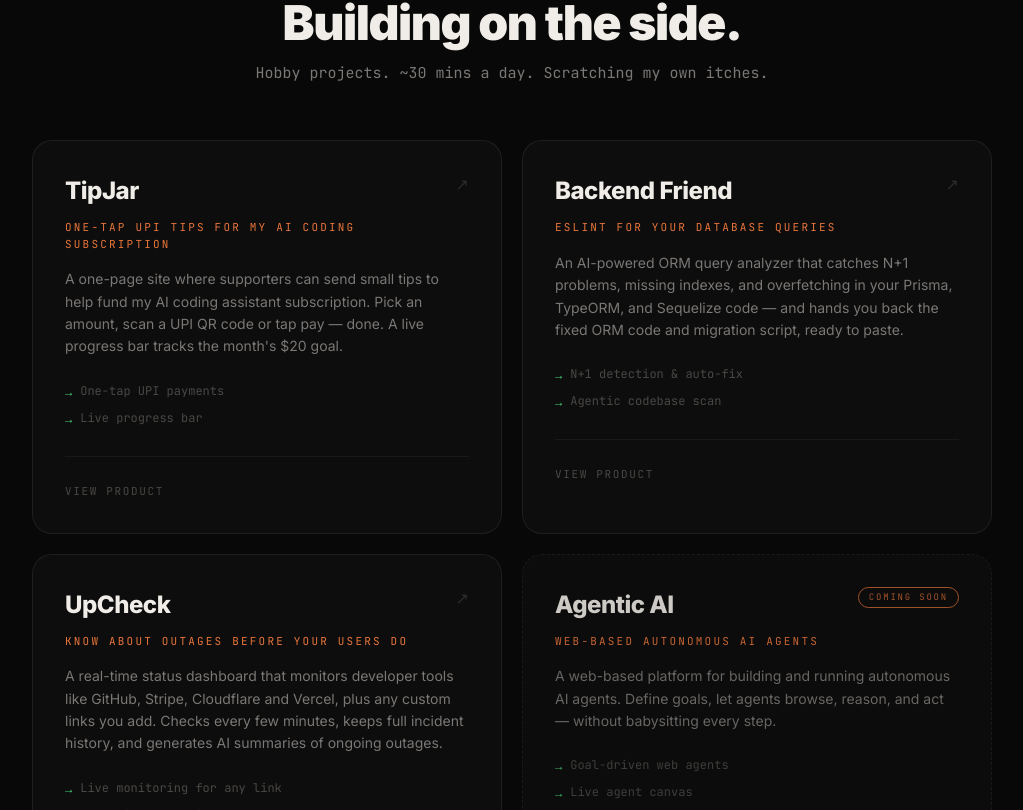
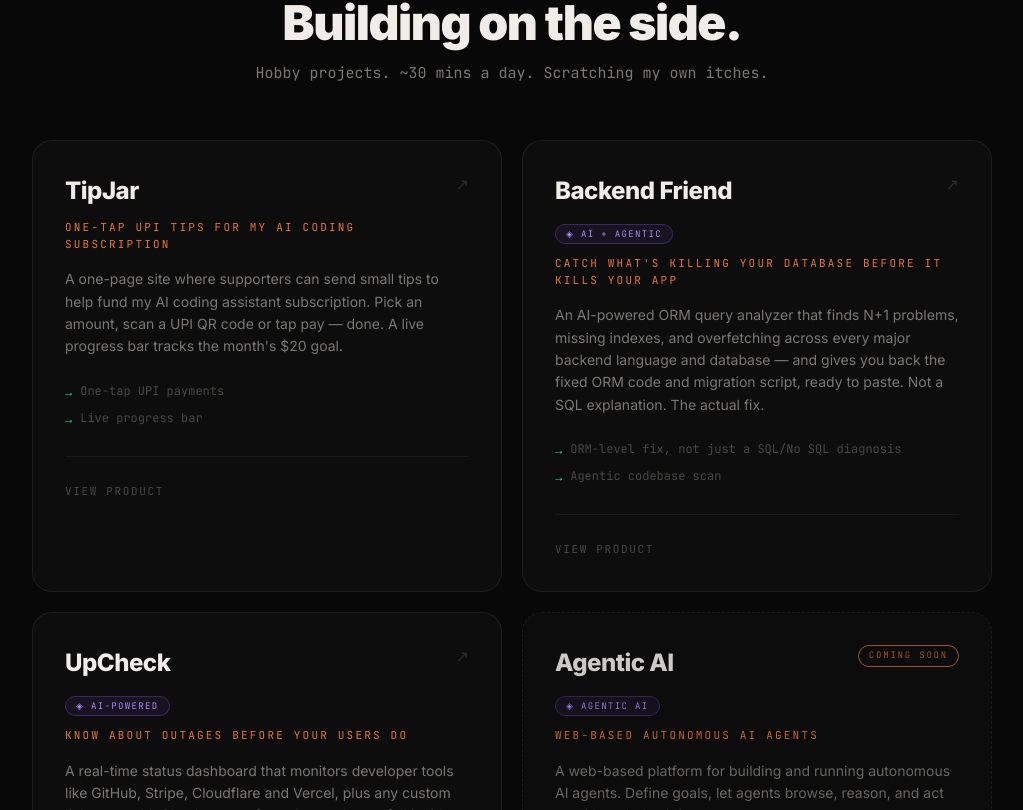
Before and after one commit to rockeykotwal/rockeykotwal-web, a React (Vite) app: page / in a window 1280 px wide. Shown: the part 2370-3180 px from the top of the page, without its empty margins (128-1151 px from the left). Built offline with nearby package versions, Linux system fonts and the light colour scheme; no server answers.

Commit message:
Update Backend Friend copy from README and add AI/Agentic badges to product cards

```diff
--- a/src/data/products.js
+++ b/src/data/products.js
@@ -28,26 +28,27 @@ export const products = [
   {
     slug: 'backend-friend',
     name: 'Backend Friend',
-    tagline: 'ESLint for your database queries',
+    tagline: 'Catch what\'s killing your database before it kills your app',
     description:
-      'An AI-powered ORM query analyzer that catches N+1 problems, missing indexes, and overfetching in your Prisma, TypeORM, and Sequelize code — and hands you back the fixed ORM code and migration script, ready to paste.',
+      'An AI-powered ORM query analyzer that finds N+1 problems, missing indexes, and overfetching across every major backend language and database — and gives you back the fixed ORM code and migration script, ready to paste. Not a SQL explanation. The actual fix.',
     url: 'https://backend-friend.rockeykotwal.in',
     github: 'https://github.com/rockeykotwal/backend-friend',
+    aiTag: 'AI + Agentic',
     features: [
       {
-        title: 'N+1 detection & auto-fix',
+        title: 'ORM-level fix, not just a SQL/No SQL diagnosis',
         description:
-          'Paste your ORM query and schema — get a severity badge, the exact SQL being generated, and a corrected ORM query with a migration script. No translation step.',
+          'Paste your ORM query and schema — get a severity badge, the exact SQL being generated under the hood, corrected ORM code in your language, and a migration script if indexes are needed. No manual translation from SQL back to your codebase.',
       },
       {
         title: 'Agentic codebase scan',
         description:
-          'Point it at your source files. The agent finds every ORM query, analyses them all, and returns a ranked list of issues — critical first.',
+          'Paste a GitHub repo URL or upload a local folder — the agent scans every file, finds every ORM query, analyses them all, and returns a ranked issue list with the most critical problems first.',
       },
       {
         title: 'Voice input + execution plan visual',
         description:
-          'Describe your query problem out loud via voice transcription, or generate a before/after execution plan diagram to see exactly what changes.',
+          'Describe your query problem out loud via voice transcription, or generate a before/after execution plan diagram to see exactly what the fix changes at the database level.',
       },
     ],
   },
@@ -59,6 +60,7 @@ export const products = [
       'A real-time status dashboard that monitors developer tools like GitHub, Stripe, Cloudflare and Vercel, plus any custom links you add. Checks every few minutes, keeps full incident history, and generates AI summaries of ongoing outages.',
     url: 'https://upcheck.rockeykotwal.in',
     github: 'https://github.com/rockeykotwal/upcheck-web',
+    aiTag: 'AI-powered',
     features: [
       {
         title: 'Live monitoring for any link',
@@ -85,6 +87,7 @@ export const products = [
       'A web-based platform for building and running autonomous AI agents. Define goals, let agents browse, reason, and act — without babysitting every step.',
     url: null,
     comingSoon: true,
+    aiTag: 'Agentic AI',
     features: [
       {
         title: 'Goal-driven web agents',
--- a/src/pages/Home.jsx
+++ b/src/pages/Home.jsx
@@ -463,6 +463,23 @@ function ProductCard({ product, c }) {
             coming soon
           </span>
         </div>
+        {product.aiTag && (
+          <div style={{ marginBottom: 12 }}>
+            <span style={{
+              fontFamily: 'JetBrains Mono, monospace',
+              fontSize: 9,
+              letterSpacing: '0.15em',
+              textTransform: 'uppercase',
+              color: '#a78bfa',
+              border: '1px solid rgba(139,92,246,0.3)',
+              background: 'rgba(139,92,246,0.08)',
+              borderRadius: 100,
+              padding: '3px 10px',
+            }}>
+              ◈ {product.aiTag}
+            </span>
+          </div>
+        )}
         <p style={{ fontSize: 11, textTransform: 'uppercase', letterSpacing: '0.2em', color: c.accent, fontFamily: 'JetBrains Mono, monospace', marginBottom: 16 }}>
           {product.tagline}
         </p>
@@ -509,6 +526,23 @@ function ProductCard({ product, c }) {
           <h3 style={{ fontSize: 24, fontWeight: 800, letterSpacing: '-0.02em', color: c.text }}>{product.name}</h3>
           <span style={{ fontFamily: 'JetBrains Mono, monospace', fontSize: 16, color: hovered ? c.accent : c.textDim, transition: 'color 0.2s' }}>↗</span>
         </div>
+        {product.aiTag && (
+          <div style={{ marginBottom: 12 }}>
+            <span style={{
+              fontFamily: 'JetBrains Mono, monospace',
+              fontSize: 9,
+              letterSpacing: '0.15em',
+              textTransform: 'uppercase',
+              color: '#a78bfa',
+              border: '1px solid rgba(139,92,246,0.3)',
+              background: 'rgba(139,92,246,0.08)',
+              borderRadius: 100,
+              padding: '3px 10px',
+            }}>
+              ◈ {product.aiTag}
+            </span>
+          </div>
+        )}
         <p style={{ fontSize: 11, textTransform: 'uppercase', letterSpacing: '0.2em', color: c.accent, fontFamily: 'JetBrains Mono, monospace', marginBottom: 16 }}>
           {product.tagline}
         </p>
--- a/src/pages/ProductPage.jsx
+++ b/src/pages/ProductPage.jsx
@@ -104,6 +104,23 @@ export default function ProductPage() {
         <h1 style={{ fontSize: 'clamp(3rem, 8vw, 5.5rem)', fontWeight: 900, letterSpacing: '-0.04em', lineHeight: 0.95, color: c.text, marginBottom: 20 }}>
           {product.name}
         </h1>
+        {product.aiTag && (
+          <div style={{ marginBottom: 20 }}>
+            <span style={{
+              fontFamily: 'JetBrains Mono, monospace',
+              fontSize: 10,
+              letterSpacing: '0.15em',
+              textTransform: 'uppercase',
+              color: '#a78bfa',
+              border: '1px solid rgba(139,92,246,0.3)',
+              background: 'rgba(139,92,246,0.08)',
+              borderRadius: 100,
+              padding: '4px 14px',
+            }}>
+              ◈ {product.aiTag}
+            </span>
+          </div>
+        )}
         <p style={{ fontSize: 11, textTransform: 'uppercase', letterSpacing: '0.25em', color: c.accent, fontFamily: 'JetBrains Mono, monospace', marginBottom: 24 }}>
           {product.tagline}
         </p>
```
